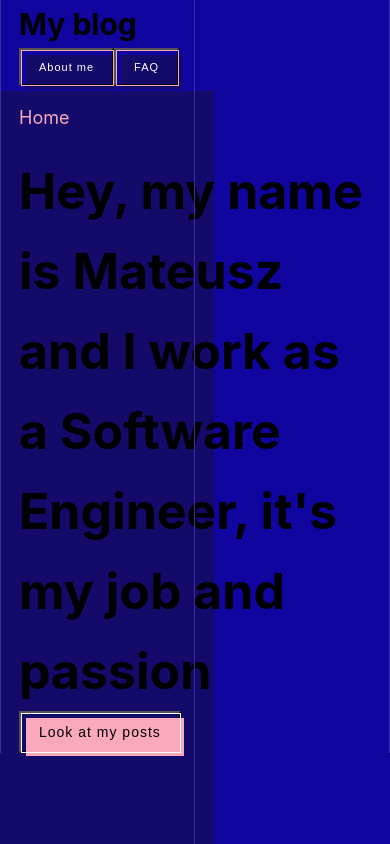
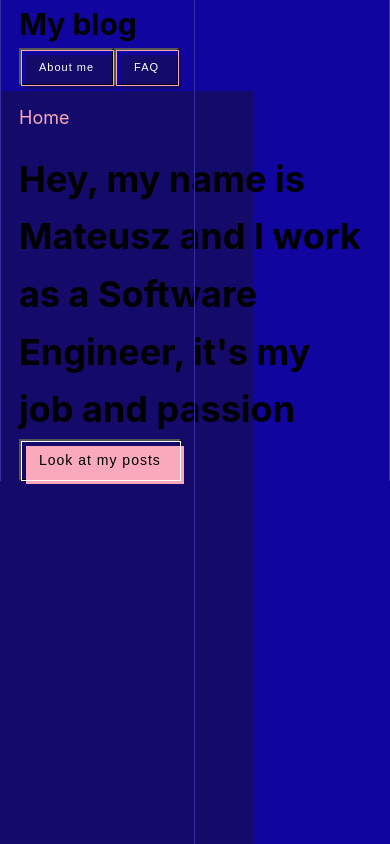
Before and after one commit to DybekK/blog, a Next.js app: page / in a window 390 px wide. Shown: the top 844 px of the page. Built offline with nearby package versions, Linux system fonts and the light colour scheme.

Commit message:
added responsive design

```diff
--- a/components/buttons/button.module.css
+++ b/components/buttons/button.module.css
@@ -1,6 +1,6 @@
 .button {
     font-size: 11px;
-    font-weight: 200;
+    font-weight: 300;
     letter-spacing: 1px;
     padding: 11px 18px;
     outline: 0;
--- a/components/front/front.js
+++ b/components/front/front.js
@@ -12,7 +12,7 @@ export default function Front() {
                 <div className="mb-40">
                     <p data-aos="fade-right" style={{color: "#faa9bd"}}>Home</p>
                     <div className="textBorder">
-                        <h1 data-aos="fade-right" className="header1 text-white z-10 relative mb-7">
+                        <h1 data-aos="fade-right" className="font-bold sm:w-3/4 md:w-3/5 lg:w-full md:leading-snug sm:leading-snug lg:leading-snug sm:text-3xl md:text-4xl lg:text-5xl text-white z-10 relative mb-7">
                             Hey, my name is Mateusz and I work as a Software Engineer, it's my job and passion
                         </h1>
                     </div>
--- a/pages/_app.js
+++ b/pages/_app.js
@@ -7,7 +7,7 @@ import "aos/dist/aos.css";
 export default function App({ Component, pageProps }) {
   useEffect(() => {
     AOS.init();
-    AOS.refresh();
+    // AOS.refresh();
   }, []);
 
   return <Component {...pageProps} />
--- a/styles/global.css
+++ b/styles/global.css
@@ -6,6 +6,7 @@ body {
     Ubuntu, Cantarell, Fira Sans, Droid Sans, Helvetica Neue, sans-serif;
   line-height: 1.6;
   font-size: 18px;
+  overflow-x: hidden;
 }
 
 * {
@@ -22,11 +23,6 @@ h1, h2, h3, h4, h5, h6, .h1, .h2, .h3, .h4, .h5, .h6 {
   font-size: 30px;
 }
 
-.header1 {
-  font-weight: bold;
-  font-size: 50px;
-}
-
 .textBorder {
   position: relative;
 }
@@ -36,11 +32,37 @@ h1, h2, h3, h4, h5, h6, .h1, .h2, .h3, .h4, .h5, .h6 {
   height: 175%;
   margin-top: -60px;
   position: absolute;
-  width: 130vw;
+  width: 120vw;
   background-color: #130a6a;
   z-index: -1;
   top: -0;
   left: -80vw;
+}
+
+@media only screen and (max-width: 767px) {
+  .textBorder:before {
+    height: 240%;
+  }
+}
+
+@media only screen and (max-width: 657px) {
+  .textBorder:before {
+    height: 200%;
+  }
+}
+
+@media only screen and (max-width: 639px) {
+  .textBorder:before {
+    height: 480%;
+    width: 140vw;
+  }
+}
+
+@media only screen and (max-width: 400px) {
+  .textBorder:before {
+    height: 320%;
+    width: 140vw;
+  }
 }
 
 a {
```
